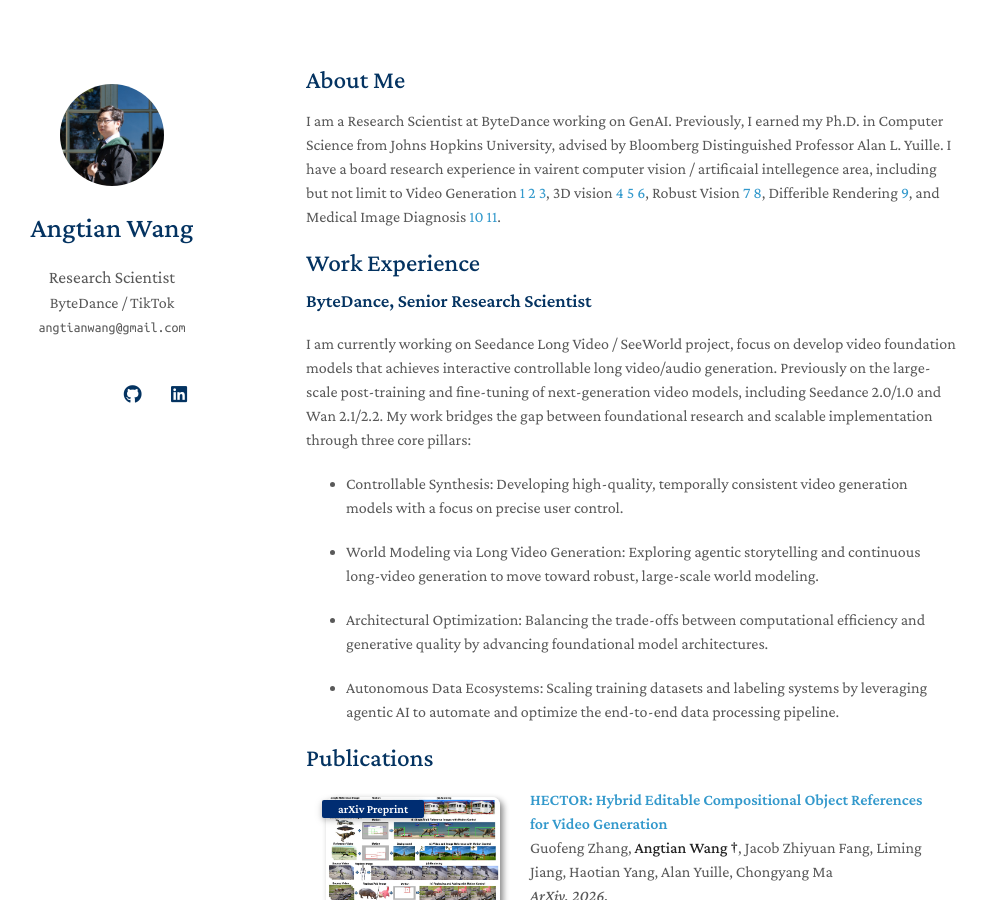
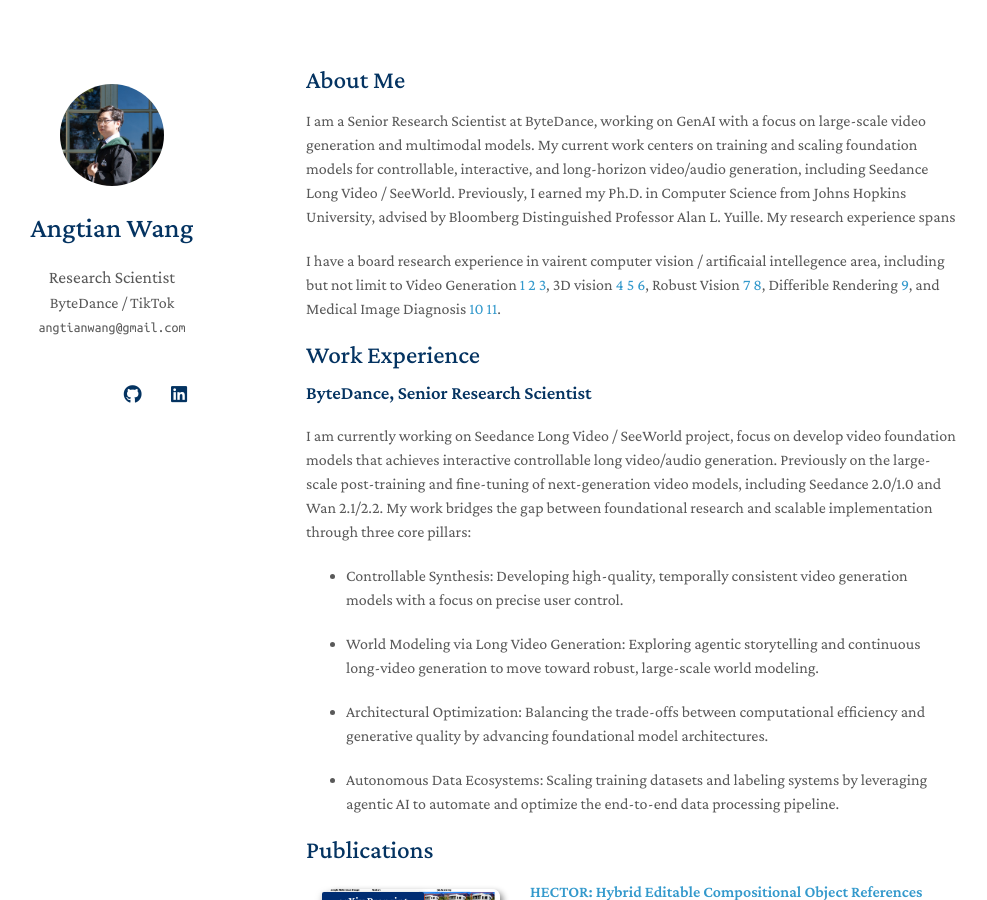
Before and after one commit to angtianwang/angtianwang.github.io, a Jekyll site: the page built from index.md, in a window 1280 px wide and 900 px high. Shown: the whole window, without its empty margins (164-1151 px from the left). Built offline with Jekyll 4.4.1, drawn with Linux system fonts in a browser that asks for light colours; nearby versions of some CDN libraries; a style sheet for code colours, icons or effects is not loaded; our own code applies the rules of GitHub Pages for plain Markdown files.

Commit message:
Update index.md

```diff
--- a/index.md
+++ b/index.md
@@ -4,7 +4,10 @@ layout: homepage
 
 ## About Me
 
-I am a Research Scientist at ByteDance working on GenAI. Previously, I earned my Ph.D. in Computer Science from Johns Hopkins University, advised by Bloomberg Distinguished Professor Alan L. Yuille. I have a board research experience in vairent computer vision / artificaial intellegence area, including but not limit to Video Generation [1](https://arxiv.org/abs/2505.22944) [2](https://github.com/angtianwang/angtianwang.github.io/blob/main/_includes) [3](https://arxiv.org/abs/2508.15720), 3D vision [4](https://openreview.net/pdf?id=pmj131uIL9H) [5](https://openreview.net/pdf?id=JhCcUMFEq7) [6](https://openreview.net/pdf?id=A2mRcRyGdl), Robust Vision [7](http://openaccess.thecvf.com/content_CVPR_2020/papers/Wang_Robust_Object_Detection_Under_Occlusion_With_Context-Aware_CompositionalNets_CVPR_2020_paper.pdf) [8](https://arxiv.org/pdf/2301.04075.pdf), Differible Rendering [9](https://openreview.net/pdf?id=AdPJb9cud_Y), and Medical Image Diagnosis [10](https://arxiv.org/pdf/2311.10959.pdf) [11](https://arxiv.org/abs/2403.04116.pdf).
+I am a Senior Research Scientist at ByteDance, working on GenAI with a focus on large-scale video generation and multimodal models. My current work centers on training and scaling foundation models for controllable, interactive, and long-horizon video/audio generation, including Seedance Long Video / SeeWorld.
+Previously, I earned my Ph.D. in Computer Science from Johns Hopkins University, advised by Bloomberg Distinguished Professor Alan L. Yuille. My research experience spans
+
+I have a board research experience in vairent computer vision / artificaial intellegence area, including but not limit to Video Generation [1](https://arxiv.org/abs/2505.22944) [2](https://github.com/angtianwang/angtianwang.github.io/blob/main/_includes) [3](https://arxiv.org/abs/2508.15720), 3D vision [4](https://openreview.net/pdf?id=pmj131uIL9H) [5](https://openreview.net/pdf?id=JhCcUMFEq7) [6](https://openreview.net/pdf?id=A2mRcRyGdl), Robust Vision [7](http://openaccess.thecvf.com/content_CVPR_2020/papers/Wang_Robust_Object_Detection_Under_Occlusion_With_Context-Aware_CompositionalNets_CVPR_2020_paper.pdf) [8](https://arxiv.org/pdf/2301.04075.pdf), Differible Rendering [9](https://openreview.net/pdf?id=AdPJb9cud_Y), and Medical Image Diagnosis [10](https://arxiv.org/pdf/2311.10959.pdf) [11](https://arxiv.org/abs/2403.04116.pdf).
 
 ## Work Experience
 
```
